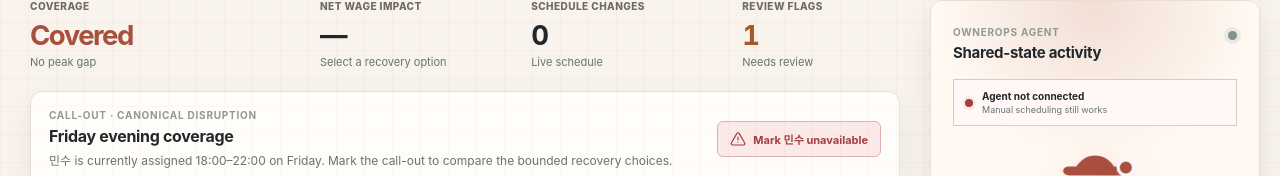
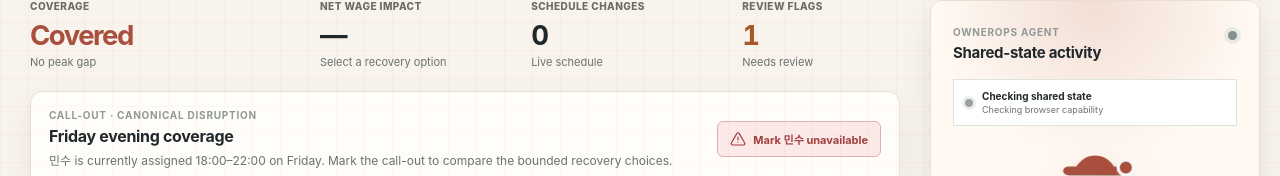
Before and after one commit to sionchu/ownerops-webmcp, a Next.js app: page / in a window 1280 px wide. Shown: the part 174-350 px from the top of the page. Built offline with nearby package versions, Linux system fonts and the light colour scheme.

Commit message:
fix: recheck WebMCP after browser resume
* fix: recheck WebMCP on browser resume

* ci: verify WebMCP resume recheck

* chore: remove temporary WebMCP verification workflow

```diff
--- a/src/webmcp/use-webmcp.ts
+++ b/src/webmcp/use-webmcp.ts
@@ -4,7 +4,7 @@ import { useEffect, useState } from "react";
 import { useAppState } from "@/state/app-state";
 import { registerOwnerOpsTools } from "./register-tools";
 
-const RETRY_DELAYS_MS = [100, 250, 500, 750, 1000] as const;
+const RETRY_DELAYS_MS = [100, 250, 500, 1000, 2000, 3000] as const;
 
 export function useWebMcpRegistration() {
   const { getState, getLocale, runAction, setLocale } = useAppState();
@@ -16,8 +16,16 @@ export function useWebMcpRegistration() {
     let retryTimer: number | null = null;
     let activeRegistration: ReturnType<typeof registerOwnerOpsTools> | null = null;
 
-    const attemptRegistration = () => {
-      if (cancelled) return;
+    const clearRetryTimer = () => {
+      if (retryTimer === null) return;
+      window.clearTimeout(retryTimer);
+      retryTimer = null;
+    };
+
+    const attemptRegistration = (restart = false) => {
+      if (cancelled || activeRegistration) return;
+      clearRetryTimer();
+      if (restart) retryIndex = 0;
 
       const registration = registerOwnerOpsTools({ getState, getLocale, runAction, setLocale });
       if (registration.supported) {
@@ -34,14 +42,30 @@ export function useWebMcpRegistration() {
       }
 
       retryIndex += 1;
-      retryTimer = window.setTimeout(attemptRegistration, delay);
+      retryTimer = window.setTimeout(() => attemptRegistration(), delay);
     };
 
-    attemptRegistration();
+    const recheckAvailability = () => {
+      if (cancelled || activeRegistration) return;
+      setSupported(null);
+      attemptRegistration(true);
+    };
+
+    const handleVisibilityChange = () => {
+      if (document.visibilityState === "visible") recheckAvailability();
+    };
+
+    window.addEventListener("focus", recheckAvailability);
+    window.addEventListener("pageshow", recheckAvailability);
+    document.addEventListener("visibilitychange", handleVisibilityChange);
+    attemptRegistration(true);
 
     return () => {
       cancelled = true;
-      if (retryTimer !== null) window.clearTimeout(retryTimer);
+      clearRetryTimer();
+      window.removeEventListener("focus", recheckAvailability);
+      window.removeEventListener("pageshow", recheckAvailability);
+      document.removeEventListener("visibilitychange", handleVisibilityChange);
       activeRegistration?.dispose();
     };
   }, [getState, getLocale, runAction, setLocale]);
```
